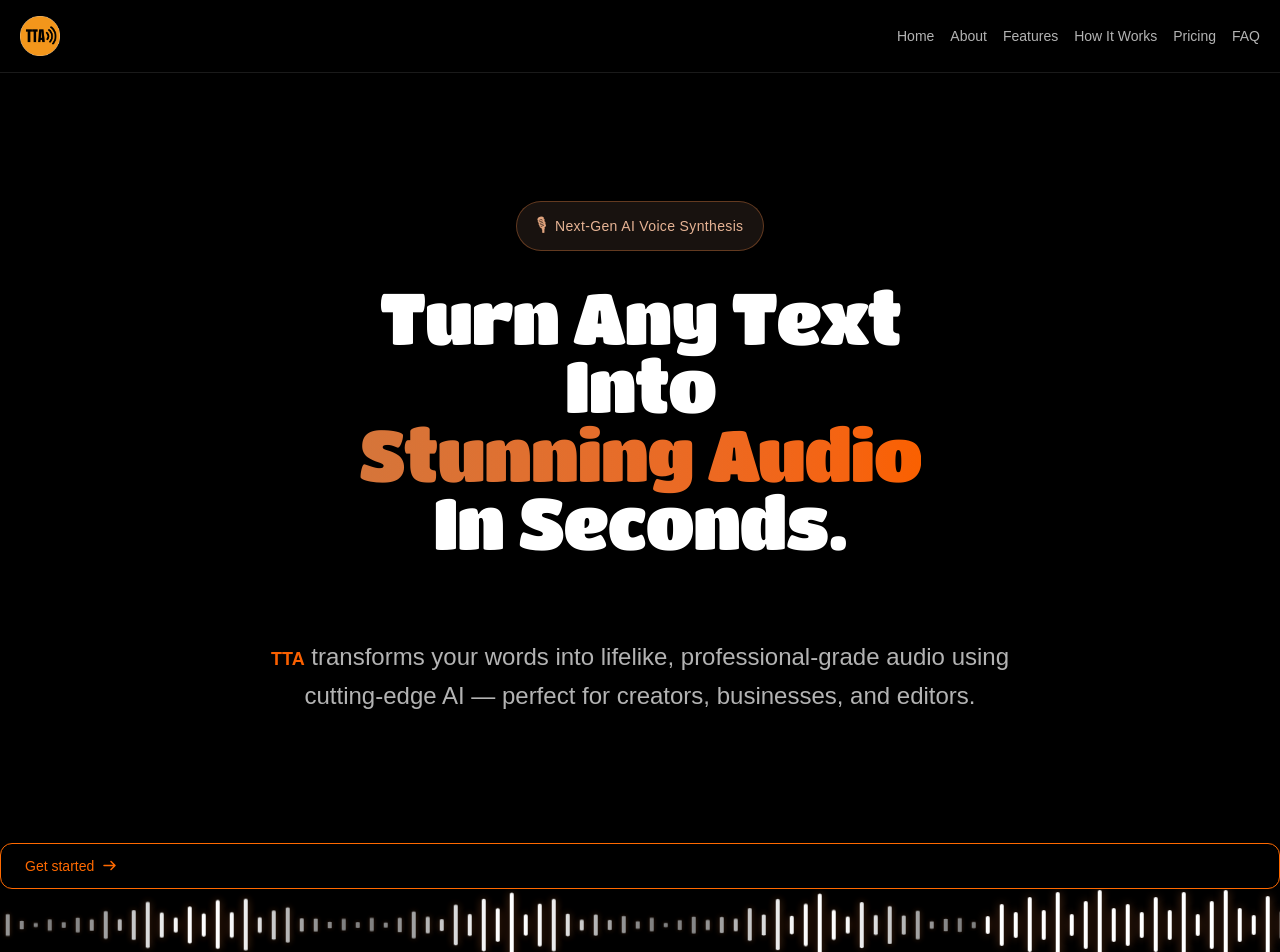
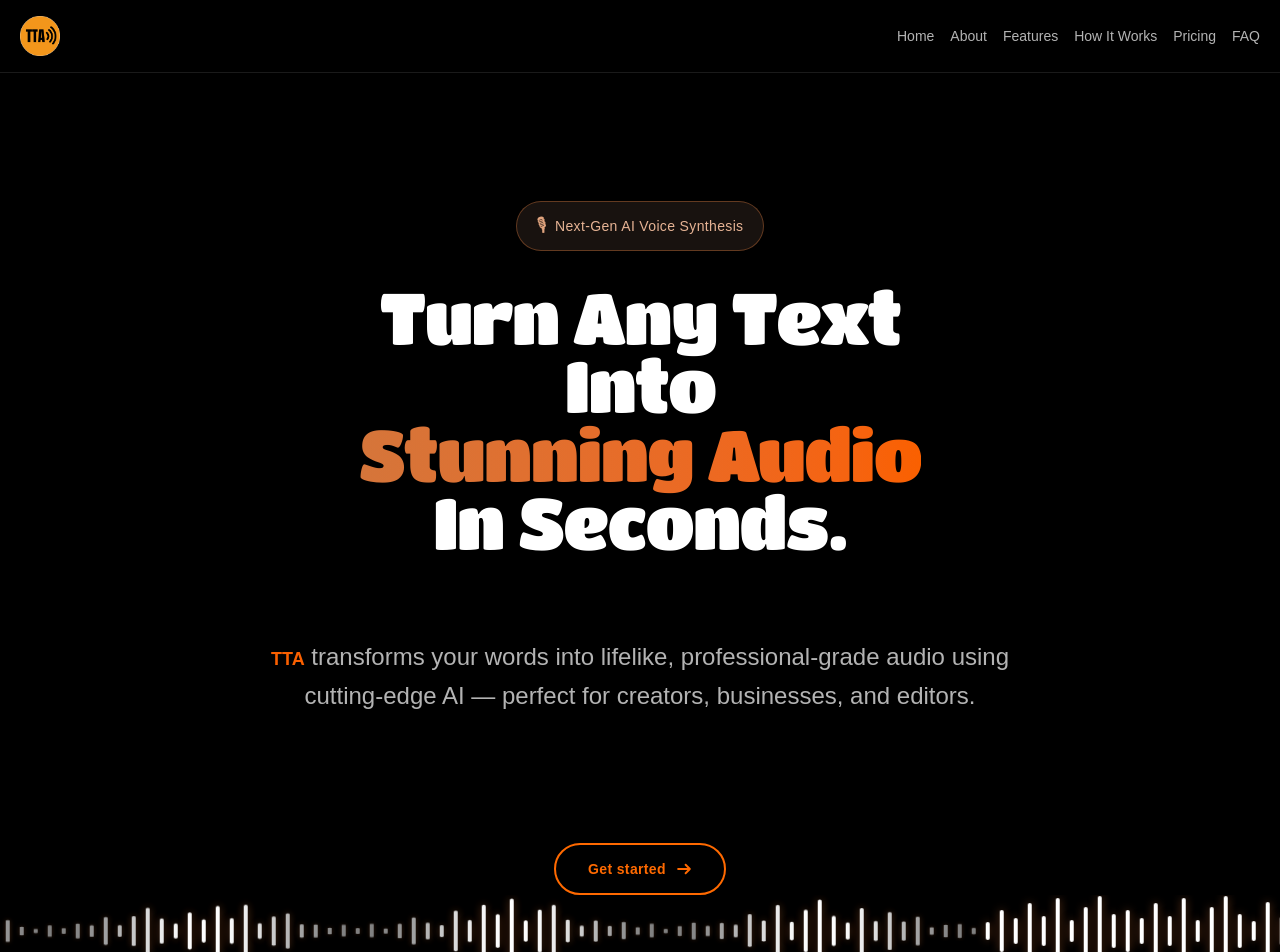
Before and after one commit to Shivangbijalwan/TTA-text-to-audio-, a Next.js app in the folder landing-page/: page / in a window 1280 px wide. Shown: the top 952 px of the page. Built offline with nearby package versions, Linux system fonts and the light colour scheme; a web font is replaced by a local one.

Commit message:
updating button design

```diff
--- a/landing-page/app/page.tsx
+++ b/landing-page/app/page.tsx
@@ -38,7 +38,7 @@ export default function Home() {
           </p>
         </div>
       </section>
-       <GetStartedButton href="#features" label="Get started" />
+       <GetStartedButton href="#model" label="Get started" />
       <main className="bg-black mb-30 flex items-center justify-center">
         <VoiceBars />
       </main>
@@ -49,7 +49,7 @@ export default function Home() {
       <div id="features"><FeaturesSection /></div>
       <div id="how-it-works"><HowItWorks /></div>
 
-           <section className="px-4 sm:px-6 pb-12" id="features">
+           <section className="px-4 sm:px-6 pb-12" id="model">
         <div className="bg-orange-300 rounded-3xl p-4 sm:p-6">
           <p className="text-orange-900 text-xs uppercase tracking-widest font-semibold mb-4" style={{ fontFamily: "var(--font-sour)" }}>
             Try it free
--- a/landing-page/components/Getstartedbutton.tsx
+++ b/landing-page/components/Getstartedbutton.tsx
@@ -10,26 +10,29 @@ export default function GetStartedButton({
   label = "Get started",
 }: GetStartedButtonProps) {
   return (
+    <div className="flex items-center justify-center w-full">
       <Link
         href={href}
-      className="inline-flex items-center gap-2 px-6 py-3 rounded-xl border border-orange-500 text-orange-500 text-sm font-medium transition-all duration-200 hover:bg-orange-500/10 hover:-translate-y-0.5 hover:shadow-[0_4px_16px_rgba(249,115,22,0.25)] active:translate-y-0 active:shadow-none"
+        className="group inline-flex items-center gap-2.5 px-8 py-3.5 rounded-full border-2 border-orange-500 text-orange-500 text-sm font-semibold tracking-wide transition-all duration-300 hover:bg-orange-500 hover:text-white hover:-translate-y-0.5 hover:shadow-[0_8px_24px_rgba(249,115,22,0.35)] active:translate-y-0 active:shadow-none"
       >
         {label}
         <svg
-        width="15"
-        height="15"
+          width="16"
+          height="16"
           viewBox="0 0 15 15"
           fill="none"
           aria-hidden="true"
+          className="transition-transform duration-300 group-hover:translate-x-1"
         >
           <path
             d="M2 7.5h11M9 3.5l4 4-4 4"
             stroke="currentColor"
-          strokeWidth="1.5"
+            strokeWidth="1.8"
             strokeLinecap="round"
             strokeLinejoin="round"
           />
         </svg>
       </Link>
+    </div>
   );
 }
```
Lines whose indentation alone changed are shown as unchanged.
